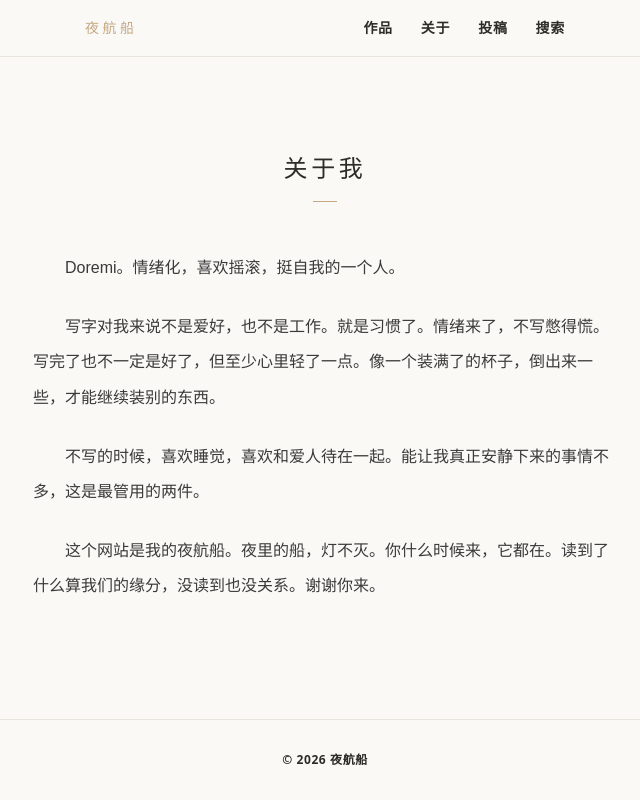
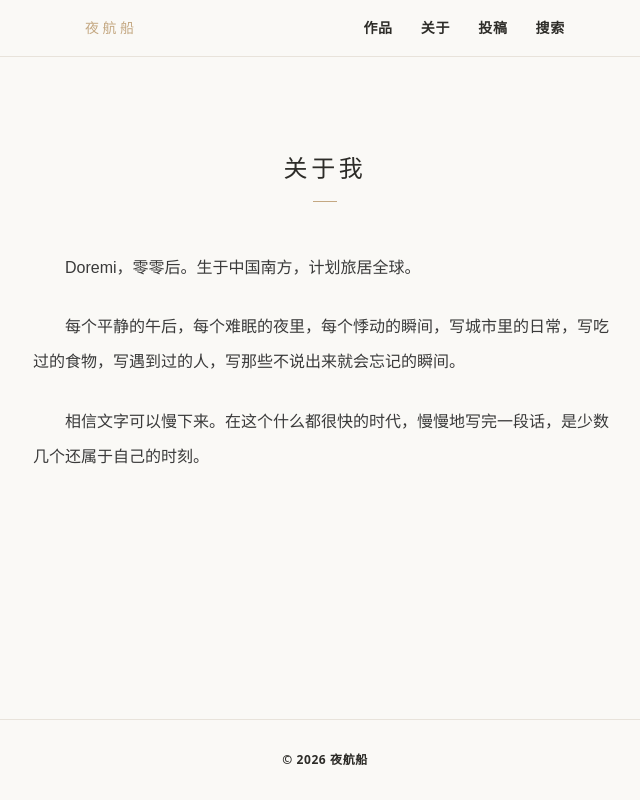
Before and after one commit to huanyuzhao00-sketch/essay-portfolio, a Next.js app: page /about in a window 1280 px wide. Shown: the whole page, without its empty margins (315-955 px from the left). Built offline with nearby package versions, Linux system fonts and the light colour scheme.

Commit message:
revert: restore previous about page

```diff
--- a/src/app/about/page.tsx
+++ b/src/app/about/page.tsx
@@ -6,21 +6,15 @@ export default function AboutPage() {
         <div className="w-6 h-px bg-ochre mx-auto" />
       </div>
 
-      <article>
+      <article className="prose-custom">
         <p className="text-base text-ink-light leading-[2.2] text-indent mb-6">
-          Doremi。情绪化，喜欢摇滚，挺自我的一个人。
+          Doremi，零零后。生于中国南方，计划旅居全球。
         </p>
-
         <p className="text-base text-ink-light leading-[2.2] text-indent mb-6">
-          写字对我来说不是爱好，也不是工作。就是习惯了。情绪来了，不写憋得慌。写完了也不一定是好了，但至少心里轻了一点。像一个装满了的杯子，倒出来一些，才能继续装别的东西。
+          每个平静的午后，每个难眠的夜里，每个悸动的瞬间，写城市里的日常，写吃过的食物，写遇到过的人，写那些不说出来就会忘记的瞬间。
         </p>
-
-        <p className="text-base text-ink-light leading-[2.2] text-indent mb-6">
-          不写的时候，喜欢睡觉，喜欢和爱人待在一起。能让我真正安静下来的事情不多，这是最管用的两件。
-        </p>
-
         <p className="text-base text-ink-light leading-[2.2] text-indent">
-          这个网站是我的夜航船。夜里的船，灯不灭。你什么时候来，它都在。读到了什么算我们的缘分，没读到也没关系。谢谢你来。
+          相信文字可以慢下来。在这个什么都很快的时代，慢慢地写完一段话，是少数几个还属于自己的时刻。
         </p>
       </article>
     </div>
```
